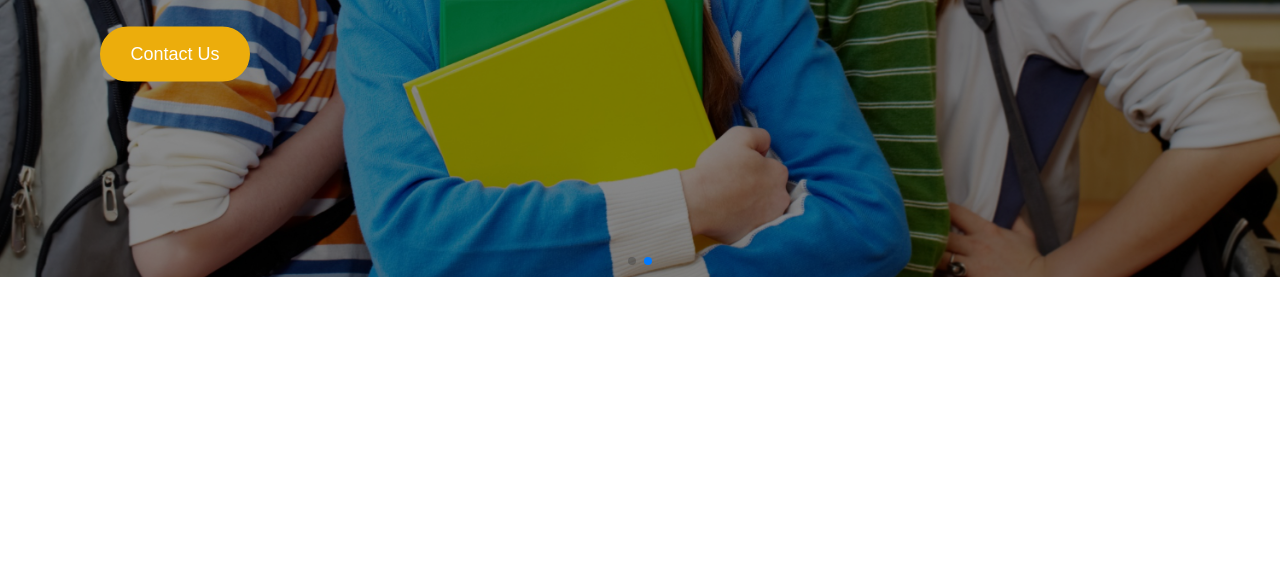
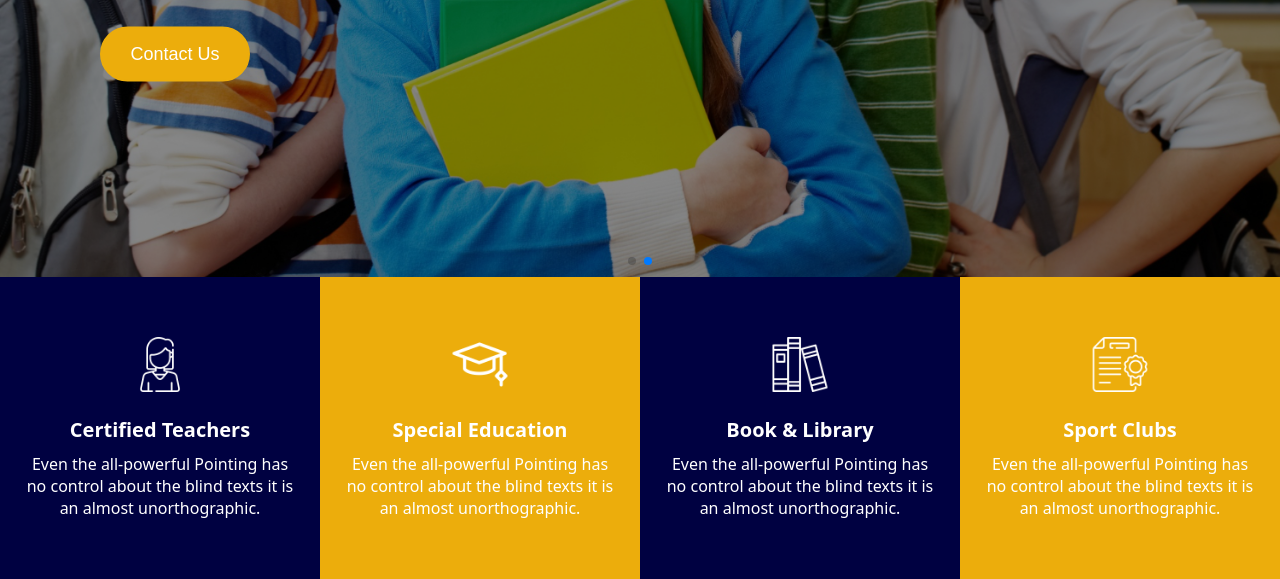
Before and after one commit to sudilamunasinghe/SM-EDU, a plain HTML site: page index.html in a window 1280 px wide. Shown: the part 523-1102 px from the top of the page. Before the commit the page ends 800 px from the top, so only its background shows below. Drawn offline with nearby package versions, Linux system fonts and the light colour scheme.

Commit message:
Created Features Section

```diff
--- a/assets/css/style.css
+++ b/assets/css/style.css
@@ -288,3 +288,57 @@ body{
         font-size: 35px;
     }
 }
+
+/*--- Features Section ---*/
+.features{
+    display: flex;
+    flex-wrap: wrap;
+}
+.features-div{
+    width: 25%;
+    background-color: aqua;
+    padding: 60px 24px;
+    box-sizing: border-box;
+}
+.features-div1{
+    background-color: rgb(0, 1, 65);
+}
+.features-div2{
+    background-color: rgb(236, 173, 12);
+}
+.features-div3{
+    background-color: rgb(0, 1, 65);
+}
+.features-div4{
+    background-color: rgb(236, 173, 12);
+}
+.features-div img{
+    width: 55px;
+    height: 55px;
+    position: relative;
+    left: 50%;
+    transform: translateX(-50%);
+    margin-bottom: 20px;
+}
+.features-div h2{
+    font-family: system-ui, -apple-system, BlinkMacSystemFont, 'Segoe UI', Roboto, Oxygen, Ubuntu, Cantarell, 'Open Sans', 'Helvetica Neue', sans-serif;
+    text-align: center;
+    font-size: 20px;
+    margin-bottom: 10px;
+    color: #ffffff;
+}
+.features-div p{
+    font-family: system-ui, -apple-system, BlinkMacSystemFont, 'Segoe UI', Roboto, Oxygen, Ubuntu, Cantarell, 'Open Sans', 'Helvetica Neue', sans-serif;
+    text-align: center;
+    color: #ffffff;
+}
+@media screen and (max-width: 1000px){
+    .features-div{
+        width: 50%;
+    }
+}
+@media screen and (max-width: 450px){
+    .features-div{
+        width: 100%;
+    }
+}
--- a/index.html
+++ b/index.html
@@ -71,7 +71,29 @@
         <div class="swiper-button-next"></div>
         <div class="swiper-button-prev"></div>
         <div class="swiper-pagination"></div>
-      </div>
+    </div>
+    <section class="features">
+        <div class="features-div features-div1">
+            <img src="assets/images/woman.png" alt="">
+            <h2>Certified Teachers</h2>
+            <p>Even the all-powerful Pointing has no control about the blind texts it is an almost unorthographic.</p>
+        </div>
+        <div class="features-div features-div2">
+            <img src="assets/images/graduation-cap.png" alt="">
+            <h2>Special Education</h2>
+            <p>Even the all-powerful Pointing has no control about the blind texts it is an almost unorthographic.</p>
+        </div>
+        <div class="features-div features-div3">
+            <img src="assets/images/book.png" alt="">
+            <h2>Book & Library</h2>
+            <p>Even the all-powerful Pointing has no control about the blind texts it is an almost unorthographic.</p>
+        </div>
+        <div class="features-div features-div4">
+            <img src="assets/images/certificate.png" alt="">
+            <h2>Sport Clubs</h2>
+            <p>Even the all-powerful Pointing has no control about the blind texts it is an almost unorthographic.</p>
+        </div>
+    </section>
     <script src="assets/js/script.js"></script>
 </body>
 </html>
```
Also changed, not shown: assets/images/book.png (added), assets/images/certificate.png (added), assets/images/graduation-cap.png (added), assets/images/woman.png (added).
